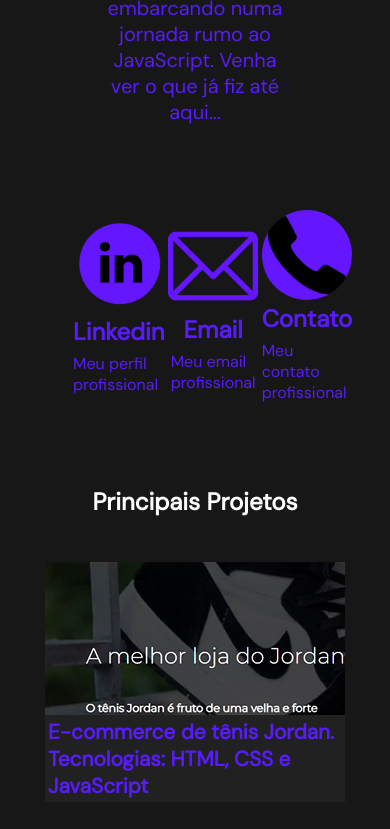
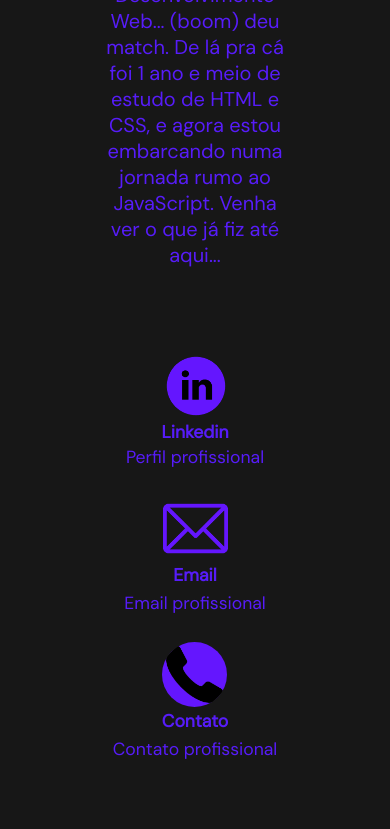
Before and after one commit to DarlanSantosCarvalho/Portfolio, a plain HTML site: page index.html in a window 390 px wide. Shown: the part 1156-1985 px from the top of the page. Drawn offline with nearby package versions, Linux system fonts and the light colour scheme.

Commit message:
Fiz alterações nos medias queries e alterei a color do p do footer

```diff
--- a/index.html
+++ b/index.html
@@ -46,7 +46,8 @@
                 <h3><span class="type"></span></h3>
                 <a href="Darlan Carvalho.pdf" download="Darlan Carvalho.pdf"><button class="download">Download
                         CV</button></a>
-                <a href="#"><button class="contato">Entrar em contato</button></a>
+                <a target="_blank" href="https://api.whatsapp.com/send?phone=5571992928905&text=Ol%C3%A1%2C%20Sou%20Darlan%20Carvalho%2C%20como%20posso%20te%20ajudar%3F"><button
+                        class="contato">Entrar em contato</button> </a>
             </div>
             <div class="foto-programador">
                 <img src="Imagens/dev.png" alt="Logo Geek">
@@ -71,24 +72,26 @@
     <section class="social">
 
         <div class="linkedin">
+            <img class="linkedin-imagem" src="Imagens/linkedin.png"
+                alt="Logo da Linkedin pintado de preto com fundo roxo">
+
             <a href="https://www.linkedin.com/in/darlan-santos-de-carvalho-0231771a6/">
-                <img class="linkedin-imagem" src="Imagens/linkedin.png"
-                    alt="Logo da Linkedin pintado de preto com fundo roxo">
+                <h2>Linkedin</h2>
+                <p>Perfil profissional</p>
             </a>
-            <h2>Linkedin</h2>
-            <p>Meu perfil profissional</p>
+
         </div>
 
         <div class="email">
             <img class="email-imagem" src="Imagens/email-2.png" alt="Imagem de uma carta pintada de roxo">
             <h2>Email</h2>
-            <p>Meu email profissional</p>
+            <p>Email profissional</p>
         </div>
 
         <div class="whatsapp">
             <img class="telefone-imagem" src="Imagens/telefone-2.png" alt="Símbolo de um telefone pintado de roxo">
             <h2>Contato</h2>
-            <p>Meu contato profissional</p>
+            <p>Contato profissional</p>
         </div>
     </section>
 
--- a/responsive.css
+++ b/responsive.css
@@ -1,3 +1,62 @@
-@media(max-witdth:425px){
+@media (max-width: 425px) {
+  .linkedin-imagem {
+    width: 65px;
+    height: 65px;
+  }
 
+  .email-imagem {
+    width: 65px;
+    height: 65px;
+  }
+
+  .telefone-imagem {
+    width: 65px;
+    height: 65px;
+  }
+
+  .linkedin h2,
+  p {
+    font-size: 1.1rem;
+  }
+
+  .email h2,
+  p {
+    font-size: 1.1rem;
+  }
+
+  .whatsapp h2,
+  p {
+    font-size: 1.1rem;
+  }
+
+  .social{
+    flex-direction: column;
+  }
+
+  .social .linkedin{
+    margin-bottom: 25px;
+  }
+
+  .social .email{
+    margin-bottom: 25px;
+  }
+
+  .social .telefone{
+    margin-bottom: 25px;
+  }
+
+  .cabecalho {
+    display: block;
+    text-align: center;
+  }
+
+  .cabecalho h2{
+    margin-bottom: 15px;
+  }
+
+  nav ul {
+    display: flex;
+    flex-direction: column;
+    gap: 20px;
+  }
 }
--- a/style.css
+++ b/style.css
@@ -121,6 +121,11 @@ button {
   justify-content: space-around;
   align-items: center;
   margin: 80px 70px;
+}
+
+.social a{
+  text-decoration: none;
+  text-align: center;
 }
 
 .social .linkedin {
@@ -377,4 +382,5 @@ footer {
 footer p {
   width: 200px;
   font-size: 1.5rem;
+  color: black;
 }
```
